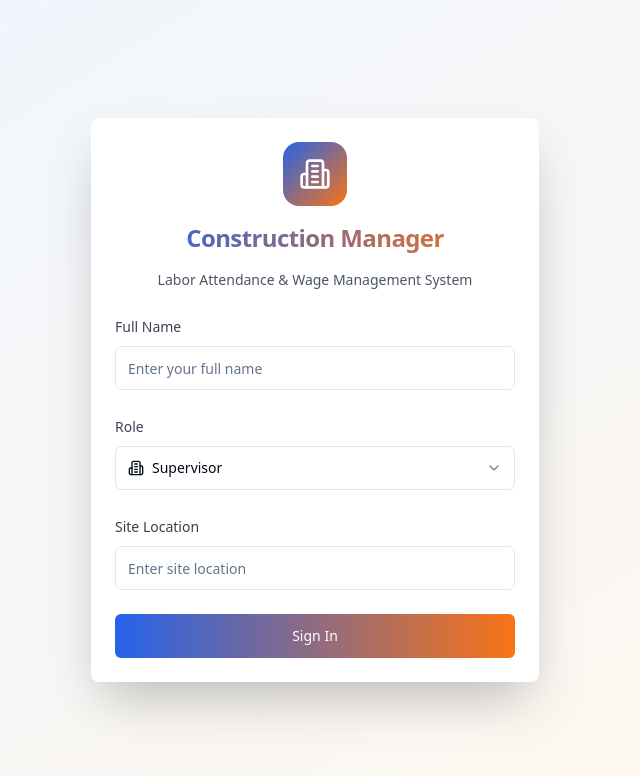
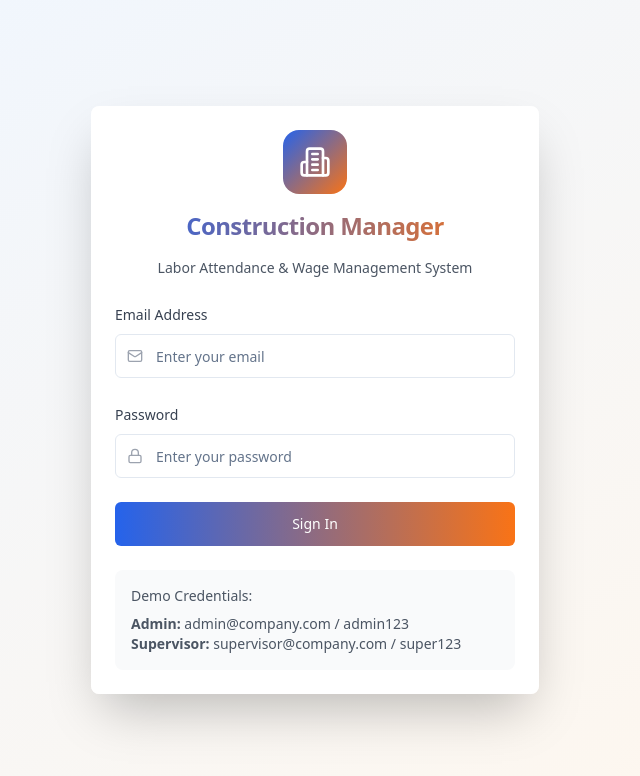
Before and after one commit to ThePremkumar/labor-pulse-track, a React (Vite) app: page / in a window 1280 px wide. Shown: the top 776 px of the page, without its empty margins (325-965 px from the left). Built offline with nearby package versions, Linux system fonts and the light colour scheme.

Commit message:
feat: Implement email/password sign-in and profile
-   Modified login to use email and password.
-   Added profile section.

```diff
--- a/src/components/Dashboard.tsx
+++ b/src/components/Dashboard.tsx
@@ -4,22 +4,24 @@ import { Button } from '@/components/ui/button';
 import { Card, CardContent, CardDescription, CardHeader, CardTitle } from '@/components/ui/card';
 import { Tabs, TabsContent, TabsList, TabsTrigger } from '@/components/ui/tabs';
 import { Badge } from '@/components/ui/badge';
-import { LogOut, Users, Calendar, DollarSign, FileSpreadsheet } from 'lucide-react';
-import type { User } from '@/pages/Index';
+import { LogOut, Users, Calendar, DollarSign, FileSpreadsheet, User } from 'lucide-react';
+import type { User as UserType } from '@/pages/Index';
 import EmployeeManagement from './EmployeeManagement';
 import AttendanceManagement from './AttendanceManagement';
 import WageManagement from './WageManagement';
 import ReportsAndExports from './ReportsAndExports';
+import Profile from './Profile';
 import { useEmployeeStore } from '@/store/employeeStore';
 import { useAttendanceStore } from '@/store/attendanceStore';
 
 interface DashboardProps {
-  user: User;
+  user: UserType;
   onLogout: () => void;
 }
 
 const Dashboard = ({ user, onLogout }: DashboardProps) => {
   const [activeTab, setActiveTab] = useState('employees');
+  const [currentUser, setCurrentUser] = useState<UserType>(user);
   const { employees } = useEmployeeStore();
   const { attendanceRecords } = useAttendanceStore();
 
@@ -27,9 +29,13 @@ const Dashboard = ({ user, onLogout }: DashboardProps) => {
     record => record.date === new Date().toISOString().split('T')[0]
   );
 
-  const userEmployees = user.role === 'admin'
+  const userEmployees = currentUser.role === 'admin'
     ? employees
-    : employees.filter(emp => emp.siteLocation === user.siteLocation);
+    : employees.filter(emp => emp.siteLocation === currentUser.siteLocation);
+
+  const handleUpdateUser = (updatedUser: UserType) => {
+    setCurrentUser(updatedUser);
+  };
 
   return (
     <div className="min-h-screen bg-gradient-to-br from-blue-50 to-orange-50">
@@ -42,17 +48,17 @@ const Dashboard = ({ user, onLogout }: DashboardProps) => {
               </div>
               <div>
                 <h1 className="text-xl font-bold text-gray-900">Construction Manager</h1>
-                <p className="text-sm text-gray-600">Welcome back, {user.name}</p>
+                <p className="text-sm text-gray-600">Welcome back, {currentUser.name}</p>
               </div>
             </div>
 
             <div className="flex items-center gap-4">
-              <Badge variant={user.role === 'admin' ? 'default' : 'secondary'} className="px-3 py-1">
-                {user.role === 'admin' ? 'Admin' : 'Supervisor'}
+              <Badge variant={currentUser.role === 'admin' ? 'default' : 'secondary'} className="px-3 py-1">
+                {currentUser.role === 'admin' ? 'Admin' : 'Supervisor'}
               </Badge>
-              {user.siteLocation && (
+              {currentUser.siteLocation && (
                 <Badge variant="outline" className="px-3 py-1">
-                  {user.siteLocation}
+                  {currentUser.siteLocation}
                 </Badge>
               )}
               <Button
@@ -80,7 +86,7 @@ const Dashboard = ({ user, onLogout }: DashboardProps) => {
             <CardContent>
               <div className="text-2xl font-bold text-gray-900">{userEmployees.length}</div>
               <p className="text-xs text-gray-500">
-                {user.role === 'admin' ? 'All sites' : user.siteLocation}
+                {currentUser.role === 'admin' ? 'All sites' : currentUser.siteLocation}
               </p>
             </CardContent>
           </Card>
@@ -105,13 +111,13 @@ const Dashboard = ({ user, onLogout }: DashboardProps) => {
             </CardHeader>
             <CardContent>
               <div className="text-2xl font-bold text-gray-900">
-                {user.role === 'admin'
+                {currentUser.role === 'admin'
                   ? new Set(employees.map(emp => emp.siteLocation)).size
                   : 1
                 }
               </div>
               <p className="text-xs text-gray-500">
-                {user.role === 'admin' ? 'All locations' : 'Your location'}
+                {currentUser.role === 'admin' ? 'All locations' : 'Your location'}
               </p>
             </CardContent>
           </Card>
@@ -120,7 +126,7 @@ const Dashboard = ({ user, onLogout }: DashboardProps) => {
         {/* Main Content Tabs */}
         <Card className="bg-white/80 backdrop-blur border-0 shadow-lg">
           <Tabs value={activeTab} onValueChange={setActiveTab} className="w-full">
-            <TabsList className="grid w-full grid-cols-4 bg-gray-100/50">
+            <TabsList className="grid w-full grid-cols-5 bg-gray-100/50">
               <TabsTrigger value="employees" className="flex items-center gap-2">
                 <Users className="w-4 h-4" />
                 Employees
@@ -137,22 +143,30 @@ const Dashboard = ({ user, onLogout }: DashboardProps) => {
                 <FileSpreadsheet className="w-4 h-4" />
                 Reports
               </TabsTrigger>
+              <TabsTrigger value="profile" className="flex items-center gap-2">
+                <User className="w-4 h-4" />
+                Profile
+              </TabsTrigger>
             </TabsList>
 
             <TabsContent value="employees" className="space-y-4">
-              <EmployeeManagement user={user} />
+              <EmployeeManagement user={currentUser} />
             </TabsContent>
 
             <TabsContent value="attendance" className="space-y-4">
-              <AttendanceManagement user={user} />
+              <AttendanceManagement user={currentUser} />
             </TabsContent>
 
             <TabsContent value="wages" className="space-y-4">
-              <WageManagement user={user} />
+              <WageManagement user={currentUser} />
             </TabsContent>
 
             <TabsContent value="reports" className="space-y-4">
-              <ReportsAndExports user={user} />
+              <ReportsAndExports user={currentUser} />
+            </TabsContent>
+
+            <TabsContent value="profile" className="space-y-4">
+              <Profile user={currentUser} onUpdateUser={handleUpdateUser} />
             </TabsContent>
           </Tabs>
         </Card>
--- a/src/components/LoginForm.tsx
+++ b/src/components/LoginForm.tsx
@@ -4,31 +4,70 @@ import { Card, CardContent, CardDescription, CardHeader, CardTitle } from '@/com
 import { Button } from '@/components/ui/button';
 import { Input } from '@/components/ui/input';
 import { Label } from '@/components/ui/label';
-import { Select, SelectContent, SelectItem, SelectTrigger, SelectValue } from '@/components/ui/select';
-import { Building2, Users } from 'lucide-react';
+import { Building2, Mail, Lock } from 'lucide-react';
+import { useToast } from '@/hooks/use-toast';
 import type { User, UserRole } from '@/pages/Index';
 
 interface LoginFormProps {
   onLogin: (user: User) => void;
 }
 
+// Mock user database for demo purposes
+const mockUsers = [
+  {
+    id: 'admin_1',
+    name: 'John Admin',
+    email: 'admin@company.com',
+    password: 'admin123',
+    role: 'admin' as UserRole,
+  },
+  {
+    id: 'supervisor_1',
+    name: 'Jane Supervisor',
+    email: 'supervisor@company.com',
+    password: 'super123',
+    role: 'supervisor' as UserRole,
+    siteLocation: 'Downtown Site',
+  },
+];
+
 const LoginForm = ({ onLogin }: LoginFormProps) => {
-  const [name, setName] = useState('');
-  const [role, setRole] = useState<UserRole>('supervisor');
-  const [siteLocation, setSiteLocation] = useState('');
+  const [email, setEmail] = useState('');
+  const [password, setPassword] = useState('');
+  const [isLoading, setIsLoading] = useState(false);
+  const { toast } = useToast();
 
-  const handleSubmit = (e: React.FormEvent) => {
+  const handleSubmit = async (e: React.FormEvent) => {
     e.preventDefault();
-    if (!name.trim()) return;
+    if (!email.trim() || !password.trim()) {
+      toast({
+        title: "Error",
+        description: "Please enter both email and password.",
+        variant: "destructive",
+      });
+      return;
+    }
 
-    const user: User = {
-      id: `${role}_${Date.now()}`,
-      name: name.trim(),
-      role,
-      siteLocation: role === 'supervisor' ? siteLocation : undefined,
-    };
+    setIsLoading(true);
 
-    onLogin(user);
+    // Simulate API call delay
+    setTimeout(() => {
+      const user = mockUsers.find(
+        u => u.email === email && u.password === password
+      );
+
+      if (user) {
+        const { password: _, ...userWithoutPassword } = user;
+        onLogin(userWithoutPassword);
+      } else {
+        toast({
+          title: "Login Failed",
+          description: "Invalid email or password.",
+          variant: "destructive",
+        });
+      }
+      setIsLoading(false);
+    }, 1000);
   };
 
   return (
@@ -49,69 +88,55 @@ const LoginForm = ({ onLogin }: LoginFormProps) => {
         <CardContent>
           <form onSubmit={handleSubmit} className="space-y-6">
             <div className="space-y-2">
-              <Label htmlFor="name" className="text-sm font-medium text-gray-700">
-                Full Name
+              <Label htmlFor="email" className="text-sm font-medium text-gray-700">
+                Email Address
               </Label>
-              <Input
-                id="name"
-                type="text"
-                value={name}
-                onChange={(e) => setName(e.target.value)}
-                placeholder="Enter your full name"
-                required
-                className="h-11"
-              />
+              <div className="relative">
+                <Mail className="absolute left-3 top-1/2 transform -translate-y-1/2 text-gray-400 w-4 h-4" />
+                <Input
+                  id="email"
+                  type="email"
+                  value={email}
+                  onChange={(e) => setEmail(e.target.value)}
+                  placeholder="Enter your email"
+                  required
+                  className="h-11 pl-10"
+                />
+              </div>
             </div>
 
             <div className="space-y-2">
-              <Label htmlFor="role" className="text-sm font-medium text-gray-700">
-                Role
+              <Label htmlFor="password" className="text-sm font-medium text-gray-700">
+                Password
               </Label>
-              <Select value={role} onValueChange={(value: UserRole) => setRole(value)}>
-                <SelectTrigger className="h-11">
-                  <SelectValue placeholder="Select your role" />
-                </SelectTrigger>
-                <SelectContent>
-                  <SelectItem value="admin">
-                    <div className="flex items-center gap-2">
-                      <Users className="w-4 h-4" />
-                      Admin
-                    </div>
-                  </SelectItem>
-                  <SelectItem value="supervisor">
-                    <div className="flex items-center gap-2">
-                      <Building2 className="w-4 h-4" />
-                      Supervisor
-                    </div>
-                  </SelectItem>
-                </SelectContent>
-              </Select>
-            </div>
-
-            {role === 'supervisor' && (
-              <div className="space-y-2">
-                <Label htmlFor="siteLocation" className="text-sm font-medium text-gray-700">
-                  Site Location
-                </Label>
+              <div className="relative">
+                <Lock className="absolute left-3 top-1/2 transform -translate-y-1/2 text-gray-400 w-4 h-4" />
                 <Input
-                  id="siteLocation"
-                  type="text"
-                  value={siteLocation}
-                  onChange={(e) => setSiteLocation(e.target.value)}
-                  placeholder="Enter site location"
+                  id="password"
+                  type="password"
+                  value={password}
+                  onChange={(e) => setPassword(e.target.value)}
+                  placeholder="Enter your password"
                   required
-                  className="h-11"
+                  className="h-11 pl-10"
                 />
               </div>
-            )}
+            </div>
 
             <Button
               type="submit"
+              disabled={isLoading}
               className="w-full h-11 bg-gradient-to-r from-blue-600 to-orange-500 hover:from-blue-700 hover:to-orange-600 text-white font-medium transition-all duration-200"
             >
-              Sign In
+              {isLoading ? 'Signing In...' : 'Sign In'}
             </Button>
           </form>
+
+          <div className="mt-6 p-4 bg-gray-50 rounded-lg text-sm text-gray-600">
+            <p className="font-medium mb-2">Demo Credentials:</p>
+            <p><strong>Admin:</strong> admin@company.com / admin123</p>
+            <p><strong>Supervisor:</strong> supervisor@company.com / super123</p>
+          </div>
         </CardContent>
       </Card>
     </div>
--- /dev/null
+++ b/src/components/Profile.tsx
@@ -0,0 +1,168 @@
+
+import { useState } from 'react';
+import { Card, CardContent, CardDescription, CardHeader, CardTitle } from '@/components/ui/card';
+import { Button } from '@/components/ui/button';
+import { Input } from '@/components/ui/input';
+import { Label } from '@/components/ui/label';
+import { Badge } from '@/components/ui/badge';
+import { Avatar, AvatarFallback } from '@/components/ui/avatar';
+import { User, Mail, MapPin, Briefcase, Edit2, Save, X } from 'lucide-react';
+import { useToast } from '@/hooks/use-toast';
+import type { User as UserType } from '@/pages/Index';
+
+interface ProfileProps {
+  user: UserType;
+  onUpdateUser: (updatedUser: UserType) => void;
+}
+
+const Profile = ({ user, onUpdateUser }: ProfileProps) => {
+  const [isEditing, setIsEditing] = useState(false);
+  const [editedUser, setEditedUser] = useState(user);
+  const { toast } = useToast();
+
+  const handleSave = () => {
+    onUpdateUser(editedUser);
+    setIsEditing(false);
+    toast({
+      title: "Profile Updated",
+      description: "Your profile has been successfully updated.",
+    });
+  };
+
+  const handleCancel = () => {
+    setEditedUser(user);
+    setIsEditing(false);
+  };
+
+  const getInitials = (name: string) => {
+    return name
+      .split(' ')
+      .map(n => n[0])
+      .join('')
+      .toUpperCase()
+      .slice(0, 2);
+  };
+
+  return (
+    <div className="space-y-6">
+      <div className="flex items-center justify-between">
+        <h2 className="text-2xl font-bold text-gray-900">Profile</h2>
+        {!isEditing ? (
+          <Button onClick={() => setIsEditing(true)} variant="outline">
+            <Edit2 className="w-4 h-4 mr-2" />
+            Edit Profile
+          </Button>
+        ) : (
+          <div className="flex gap-2">
+            <Button onClick={handleSave} size="sm">
+              <Save className="w-4 h-4 mr-2" />
+              Save
+            </Button>
+            <Button onClick={handleCancel} variant="outline" size="sm">
+              <X className="w-4 h-4 mr-2" />
+              Cancel
+            </Button>
+          </div>
+        )}
+      </div>
+
+      <Card className="bg-white/80 backdrop-blur border-0 shadow-lg">
+        <CardHeader className="pb-4">
+          <div className="flex items-center space-x-4">
+            <Avatar className="w-20 h-20">
+              <AvatarFallback className="text-xl font-bold bg-gradient-to-br from-blue-600 to-orange-500 text-white">
+                {getInitials(user.name)}
+              </AvatarFallback>
+            </Avatar>
+            <div className="space-y-2">
+              <CardTitle className="text-xl">{user.name}</CardTitle>
+              <div className="flex items-center gap-2">
+                <Badge variant={user.role === 'admin' ? 'default' : 'secondary'}>
+                  {user.role === 'admin' ? 'Administrator' : 'Supervisor'}
+                </Badge>
+                {user.siteLocation && (
+                  <Badge variant="outline">
+                    {user.siteLocation}
+                  </Badge>
+                )}
+              </div>
+            </div>
+          </div>
+        </CardHeader>
+
+        <CardContent className="space-y-4">
+          <div className="grid gap-4">
+            <div className="space-y-2">
+              <Label htmlFor="name" className="text-sm font-medium text-gray-700 flex items-center gap-2">
+                <User className="w-4 h-4" />
+                Full Name
+              </Label>
+              {isEditing ? (
+                <Input
+                  id="name"
+                  value={editedUser.name}
+                  onChange={(e) => setEditedUser({ ...editedUser, name: e.target.value })}
+                  className="h-10"
+                />
+              ) : (
+                <p className="text-gray-900 p-2 bg-gray-50 rounded-md">{user.name}</p>
+              )}
+            </div>
+
+            <div className="space-y-2">
+              <Label htmlFor="email" className="text-sm font-medium text-gray-700 flex items-center gap-2">
+                <Mail className="w-4 h-4" />
+                Email Address
+              </Label>
+              {isEditing ? (
+                <Input
+                  id="email"
+                  type="email"
+                  value={editedUser.email}
+                  onChange={(e) => setEditedUser({ ...editedUser, email: e.target.value })}
+                  className="h-10"
+                />
+              ) : (
+                <p className="text-gray-900 p-2 bg-gray-50 rounded-md">{user.email}</p>
+              )}
+            </div>
+
+            <div className="space-y-2">
+              <Label htmlFor="role" className="text-sm font-medium text-gray-700 flex items-center gap-2">
+                <Briefcase className="w-4 h-4" />
+                Role
+              </Label>
+              <p className="text-gray-900 p-2 bg-gray-50 rounded-md capitalize">
+                {user.role === 'admin' ? 'Administrator' : 'Supervisor'}
+              </p>
+            </div>
+
+            {user.role === 'supervisor' && (
+              <div className="space-y-2">
+                <Label htmlFor="siteLocation" className="text-sm font-medium text-gray-700 flex items-center gap-2">
+                  <MapPin className="w-4 h-4" />
+                  Site Location
+                </Label>
+                {isEditing ? (
+                  <Input
+                    id="siteLocation"
+                    value={editedUser.siteLocation || ''}
+                    onChange={(e) => setEditedUser({ ...editedUser, siteLocation: e.target.value })}
+                    className="h-10"
+                    placeholder="Enter site location"
+                  />
+                ) : (
+                  <p className="text-gray-900 p-2 bg-gray-50 rounded-md">
+                    {user.siteLocation || 'Not specified'}
+                  </p>
+                )}
+              </div>
+            )}
+          </div>
+        </CardContent>
+      </Card>
+    </div>
+  );
+};
+
+export default Profile;
--- a/src/pages/Index.tsx
+++ b/src/pages/Index.tsx
@@ -9,6 +9,7 @@ export type UserRole = 'admin' | 'supervisor';
 export interface User {
   id: string;
   name: string;
+  email: string;
   role: UserRole;
   siteLocation?: string;
 }
```
